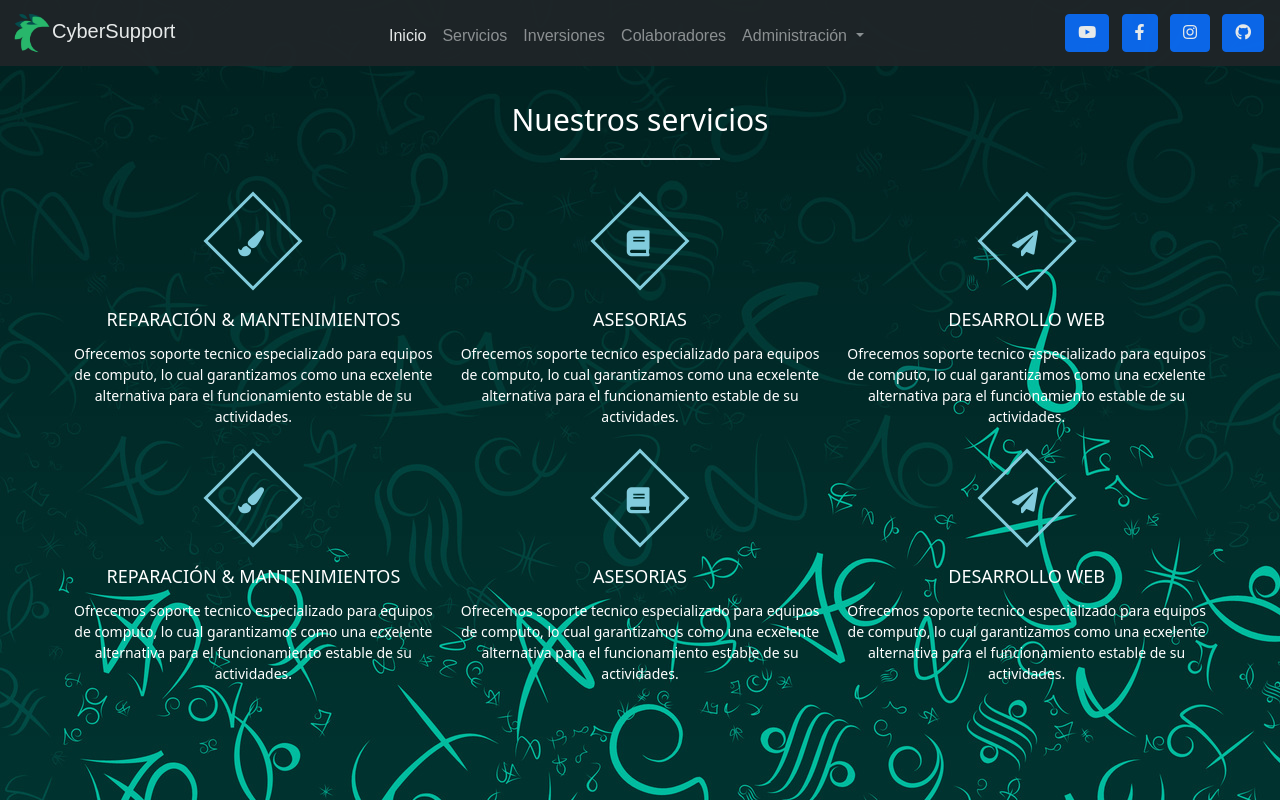
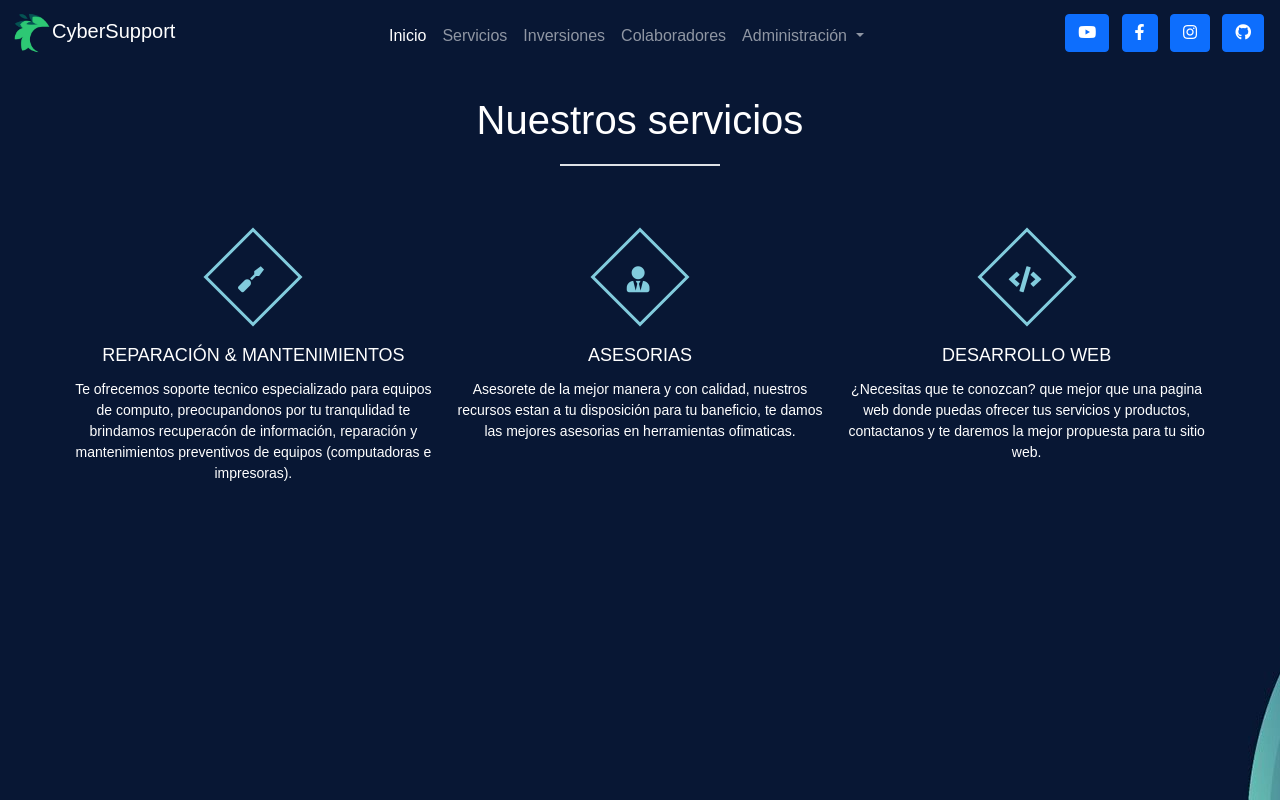
Before and after one commit to osdaguewar/CyberSopport, a website: page servicios.html in a window 1280 px wide. Drawn offline with nearby package versions, Linux system fonts and the light colour scheme.

Commit message:
actualizacion en la pagina servicios
servicios

```diff
--- a/modificacion.css
+++ b/modificacion.css
@@ -190,6 +190,7 @@
     }
 
     .inner-width{
+      font-family: sans-serif;
       width: 100%;
       max-width: 1200px;
       margin: auto;
@@ -201,7 +202,7 @@
       margin-top: 30px;
       text-align: center;
       color: white;
-      font-size: 30px;
+      font-size: 40px;
     }
 
     .border{
@@ -215,6 +216,7 @@
       display: flex;
       flex-wrap: wrap;
       justify-content: center;
+      margin-top: 50px;
     }
 
     .service-box{
@@ -243,7 +245,7 @@
     }
 
     .service-box:hover .service-icon{
-      background: #82ccdd;
+      background: #5E096F;
       color: #ddd;
     }
 
--- a/servicios.html
+++ b/servicios.html
@@ -20,10 +20,10 @@
 
 
 </head>
-<body background="imagenes/fondo.jpg">
+<body background="imagenes/re.jpg">
   <div id="particles-js"></div>
 <header class="header">
-  <nav class="navbar navbar-expand-lg navbar-dark bg-dark fixed-top">
+  <nav class="navbar navbar-expand-lg navbar-dark">
   <div class="container-fluid">
     <a class="navbar-brand" href="#"><img src="imagenes/ser.png" class="img-fluid" width="40px" height="40px">CyberSupport
     </a>
@@ -79,10 +79,6 @@
  </nav>
 </header>
 
-<br>
-<br>
-<br>
-
 <div class="services-section">
   <div class="inner-width">
     <h1 class="section-title">Nuestros servicios</h1>
@@ -91,63 +87,35 @@
 
       <div class="service-box">
         <div class="service-icon">
-          <i class="fas fa-paint-brush"></i>
+          <i class="fas fa-screwdriver"></i>
         </div>
         <div class="service-title">Reparación & mantenimientos</div>
         <div class="service-desc">
-          Ofrecemos soporte tecnico especializado para equipos de computo, lo cual garantizamos como una ecxelente alternativa para el funcionamiento estable de su actividades.
+           Te ofrecemos soporte tecnico especializado para equipos de computo, preocupandonos por tu tranqulidad te brindamos recuperacón de información, reparación y mantenimientos preventivos de equipos (computadoras e impresoras).
         </div>
       </div>
 
       <div class="service-box">
         <div class="service-icon">
-          <i class="fas fa-book"></i>
+          <i class="fas fa-user-tie"></i>
         </div>
         <div class="service-title">Asesorias</div>
         <div class="service-desc">
-          Ofrecemos soporte tecnico especializado para equipos de computo, lo cual garantizamos como una ecxelente alternativa para el funcionamiento estable de su actividades.
+          Asesorete de la mejor manera y con calidad, nuestros recursos estan a tu disposición para tu baneficio, te damos las mejores asesorias en herramientas ofimaticas.
         </div>
       </div>
 
       <div class="service-box">
         <div class="service-icon">
-          <i class="fas fa-paper-plane"></i>
+          <i class="fas fa-code"></i>
         </div>
         <div class="service-title">Desarrollo web</div>
         <div class="service-desc">
-          Ofrecemos soporte tecnico especializado para equipos de computo, lo cual garantizamos como una ecxelente alternativa para el funcionamiento estable de su actividades.
+          ¿Necesitas que te conozcan? que mejor que una pagina web donde puedas ofrecer tus servicios y productos, contactanos y te daremos la mejor propuesta para tu sitio web.
         </div>
       </div>
 
-      <div class="service-box">
-        <div class="service-icon">
-          <i class="fas fa-paint-brush"></i>
-        </div>
-        <div class="service-title">Reparación & mantenimientos</div>
-        <div class="service-desc">
-          Ofrecemos soporte tecnico especializado para equipos de computo, lo cual garantizamos como una ecxelente alternativa para el funcionamiento estable de su actividades.
-        </div>
-      </div>
 
-      <div class="service-box">
-        <div class="service-icon">
-          <i class="fas fa-book"></i>
-        </div>
-        <div class="service-title">Asesorias</div>
-        <div class="service-desc">
-          Ofrecemos soporte tecnico especializado para equipos de computo, lo cual garantizamos como una ecxelente alternativa para el funcionamiento estable de su actividades.
-        </div>
-      </div>
-
-      <div class="service-box">
-        <div class="service-icon">
-          <i class="fas fa-paper-plane"></i>
-        </div>
-        <div class="service-title">Desarrollo web</div>
-        <div class="service-desc">
-          Ofrecemos soporte tecnico especializado para equipos de computo, lo cual garantizamos como una ecxelente alternativa para el funcionamiento estable de su actividades.
-        </div>
-      </div>
 
 
 
```
Also changed, not shown: imagenes/fn.jpg (added), imagenes/re.jpg (added), 1 other file.
